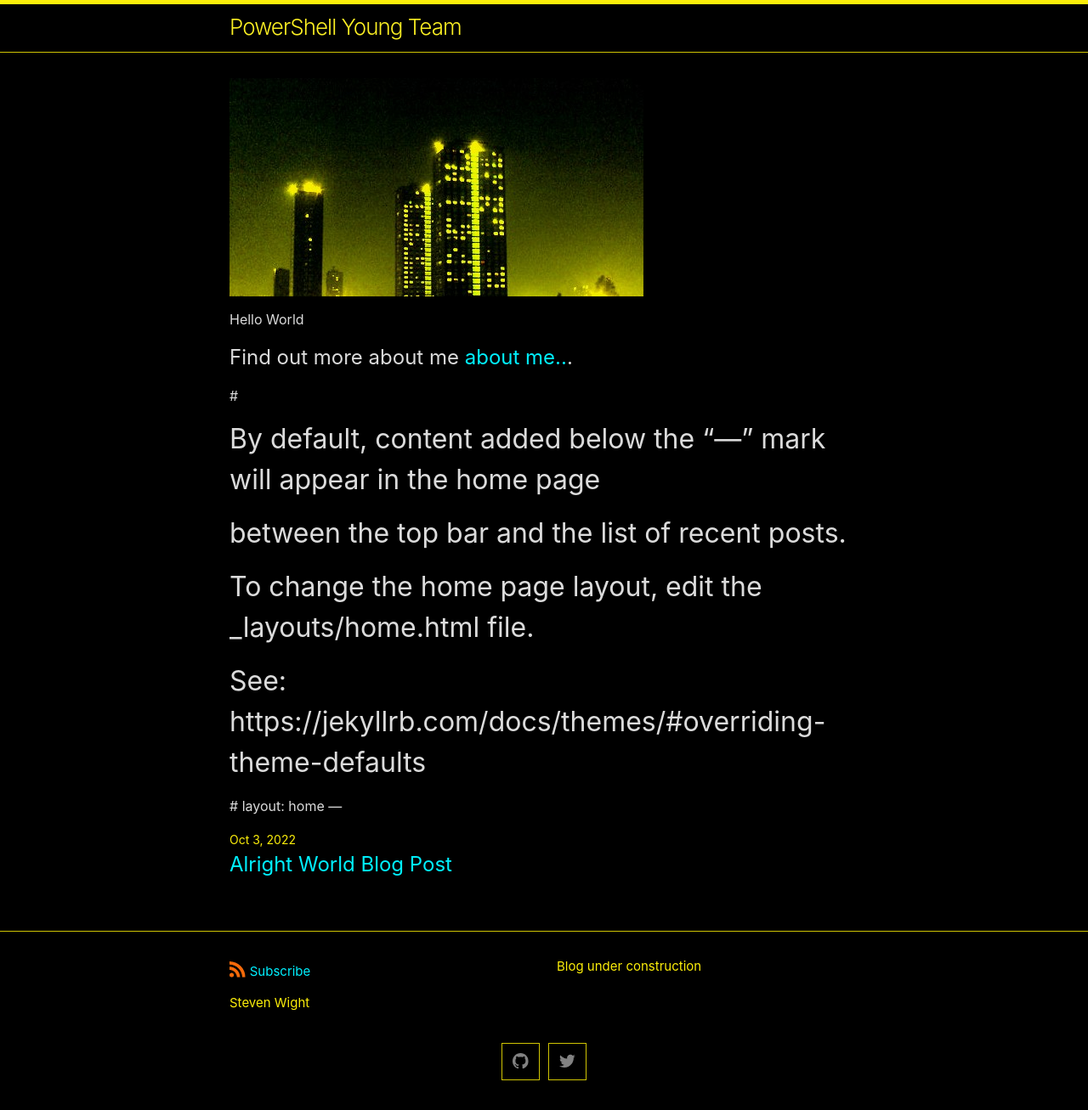
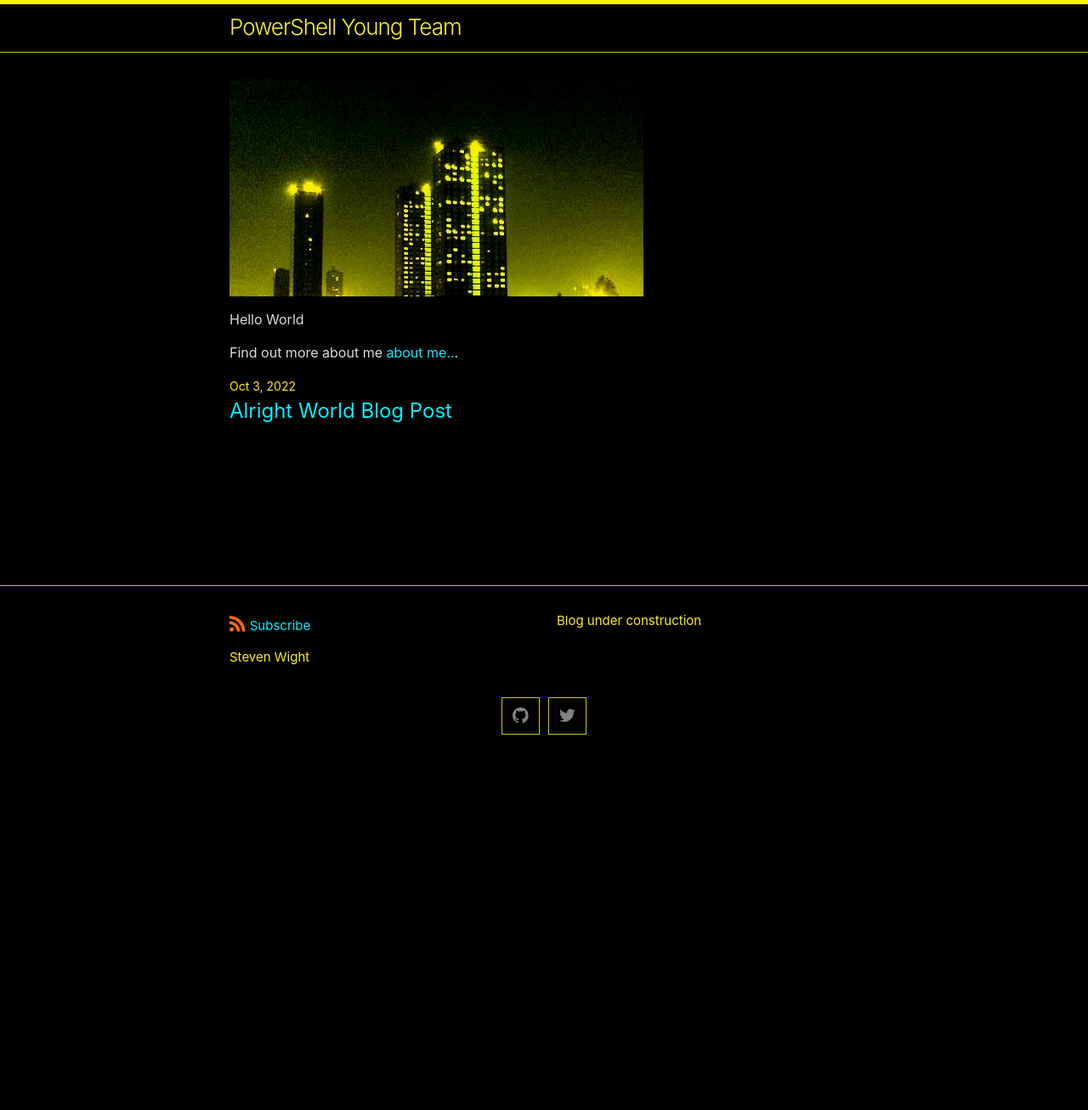
Before and after one commit to PowerShellYoungTeam/PowerShellYoungTeam.github.io, a Jekyll site: the page built from index.md, in a window 1280 px wide. Shown: the whole page at 85% size. Built offline with Jekyll 4.4.1, drawn with Linux system fonts in a browser that asks for light colours; our own code applies the rules of GitHub Pages for plain Markdown files; after the commit the page ends 900 px from its top, so only the background shows below that.

Commit message:
Update index.md

```diff
--- a/index.md
+++ b/index.md
@@ -5,12 +5,3 @@
 Hello World
 
 Find out more about me [about me..]( /about.md ).
----
-#
-# By default, content added below the "---" mark will appear in the home page
-# between the top bar and the list of recent posts.
-# To change the home page layout, edit the _layouts/home.html file.
-# See: https://jekyllrb.com/docs/themes/#overriding-theme-defaults
-#
-layout: home
----
```
